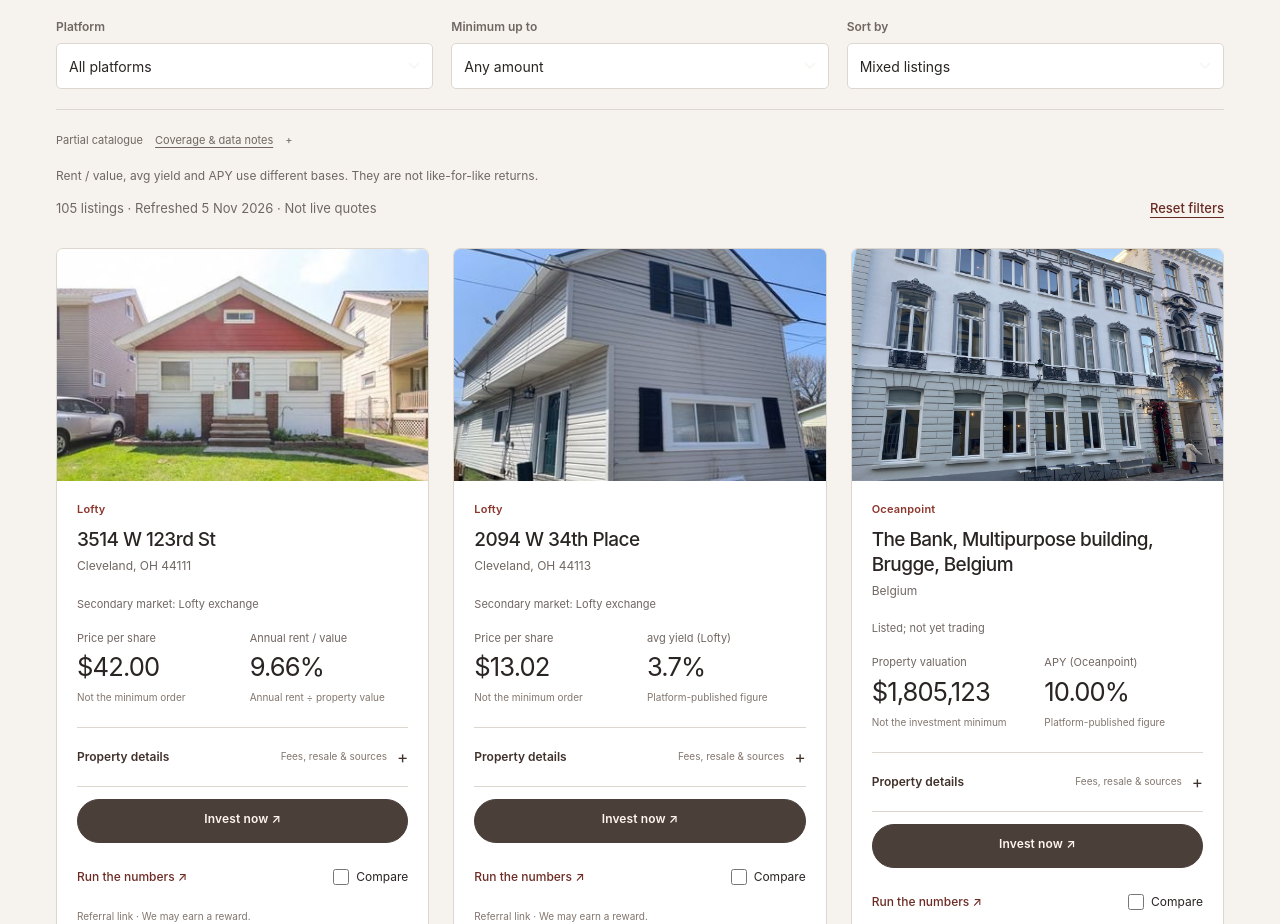
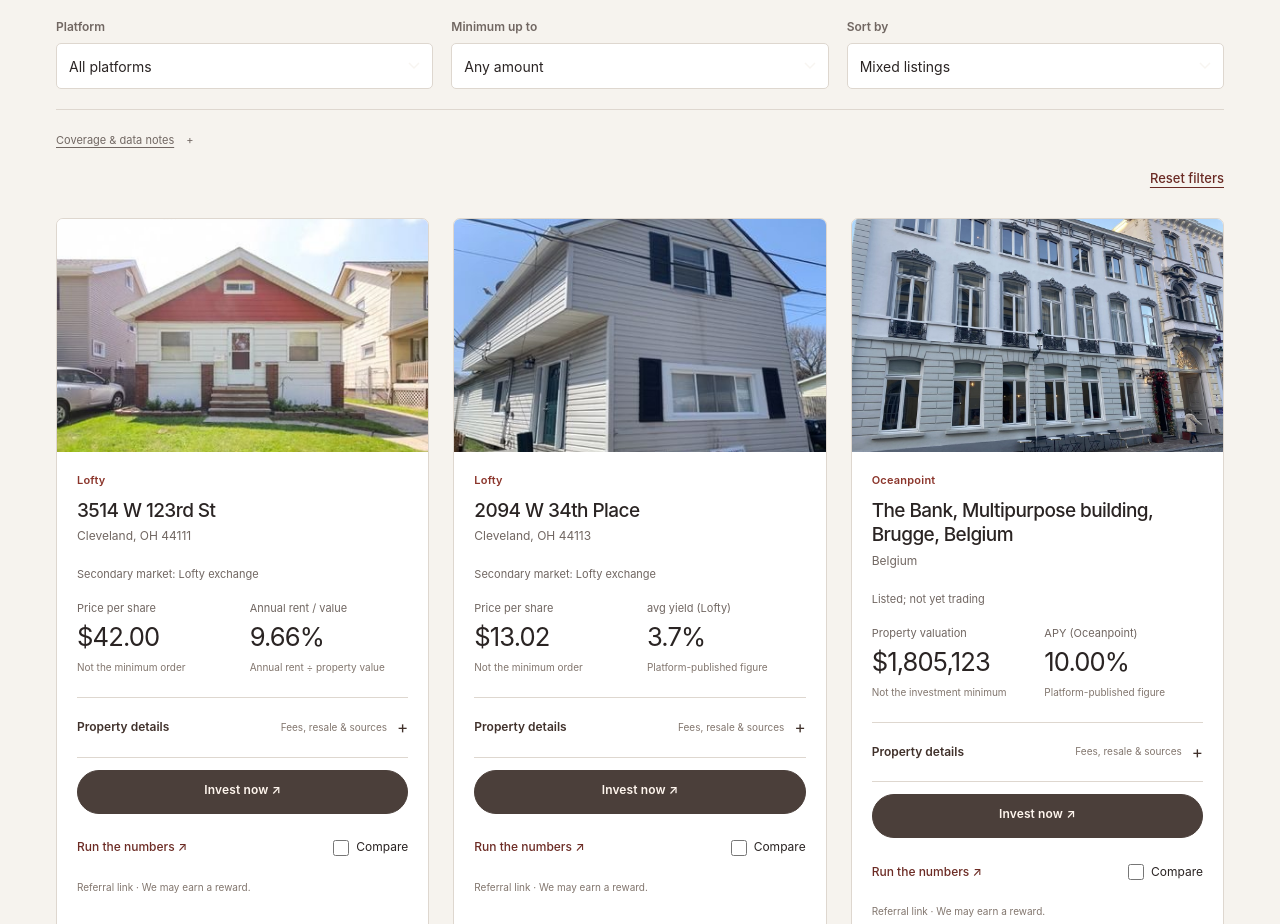
Before and after one commit to aman050807/slicebase, a React (Vite) app: page / in a window 1280 px wide. Shown: the part 1020-1944 px from the top of the page. Built offline with nearby package versions, Linux system fonts and the light colour scheme; a web font is replaced by a local one.

Commit message:
Remove requested catalogue intro labels

```diff
--- a/src/App.tsx
+++ b/src/App.tsx
@@ -1015,7 +1015,7 @@ export function App() {
             </div>
           </div>
           <details id="coverage-notes" className="sb-directory-data-notes">
-            <summary>Partial catalogue <span>Coverage &amp; data notes</span></summary>
+            <summary><span>Coverage &amp; data notes</span></summary>
             <p className="sb-directory-notice">The hero total is {compactMoney(HERO_VALUE_STATS.total)} in platform-published USD property valuations across {HERO_VALUE_STATS.count} indexed properties with values, excluding delisted records. It is not money invested or managed by Slicebase. Catalogue totals below include retained delisted records.</p>
           <div className="sb-index-banner">
             <div>
@@ -1038,13 +1038,7 @@ export function App() {
           </p>
             <p className="sb-directory-notice">{ELIGIBILITY_NOTE}</p>
           </details>
-          <p className="sb-metric-guide">
-            Rent / value, avg yield and APY use different bases. They are not like-for-like returns.
-          </p>
           <div className="sb-result-line">
-            <span>
-              {results.length} listings · Refreshed {REFRESHED} · Not live quotes
-            </span>
             <button
               type="button"
               onClick={() => {
--- a/src/style.css
+++ b/src/style.css
@@ -2817,3 +2817,5 @@ a.sb-join-link:hover {
 .sb-hero-value-scope { font-size: 10px; }
 @media (max-width: 959px) { .sb-hero-visual { max-width: 350px; } }
 @media (min-width: 960px) { .sb-hero-visual { max-width: min(450px, calc((100svh - 245px) * .7931)); } }
+
+.sb-result-line > button { margin-left: auto; }
```
Also changed, not shown: 1 other file (tests, documents, lock files or other folders).
